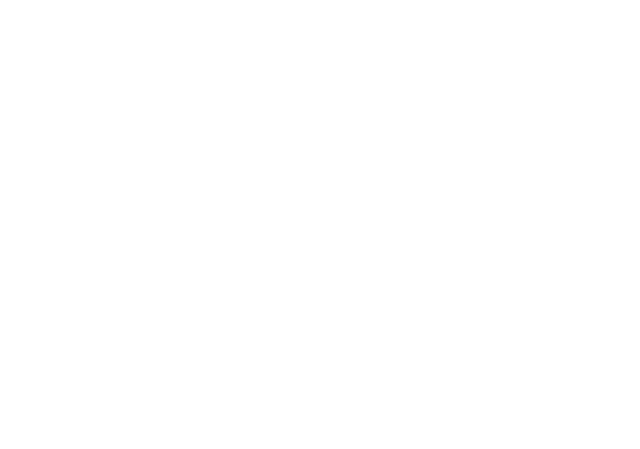
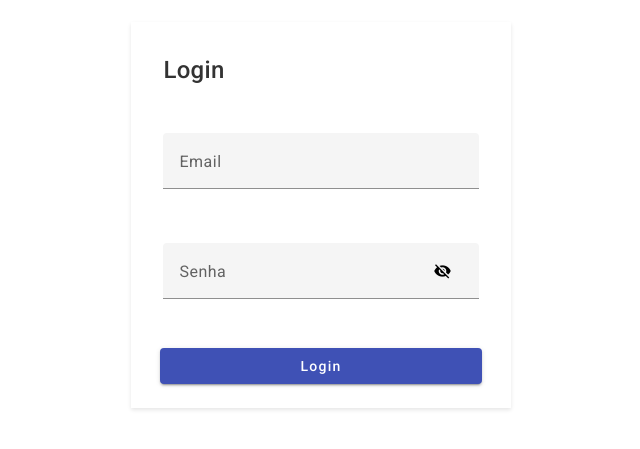
Before and after one commit to lucasclaudinoo/angular-nest-crud-app, an Angular app: page /login in a window 1280 px wide. Shown: the part 193-642 px from the top of the page, without its empty margins (319-959 px from the left). Built offline with nearby package versions, Linux system fonts and the light colour scheme.

Commit message:
Create login screen

```diff
--- a/angular.json
+++ b/angular.json
@@ -90,7 +90,8 @@
             ],
             "styles": [
               "@angular/material/prebuilt-themes/indigo-pink.css",
-              "src/styles.css"
+              "src/styles.css",
+              "node_modules/bootstrap/dist/css/bootstrap.min.css"
             ],
             "scripts": []
           }
--- a/package.json
+++ b/package.json
@@ -23,6 +23,7 @@
     "@angular/platform-server": "^17.3.0",
     "@angular/router": "^17.3.0",
     "@angular/ssr": "^17.3.8",
+    "bootstrap": "^5.3.3",
     "express": "^4.18.2",
     "rxjs": "~7.8.0",
     "tslib": "^2.3.0",
--- a/src/app/login/login.component.css
+++ b/src/app/login/login.component.css
@@ -0,0 +1,46 @@
+body, html {
+    height: 100%;
+    margin: 0;
+  }
+
+  .login-container {
+    display: flex;
+    justify-content: center;
+    align-items: center;
+    height: 100vh; /* Use 100vh para garantir que o contêiner ocupe toda a altura da viewport */
+  }
+
+  .login-card {
+    width: 100%;
+    max-width: 30%;
+    padding: 16px;
+  }
+
+  .login-form-field {
+    width: 100%;
+    margin-top: 10%;
+  }
+
+  .login-actions {
+    display: flex;
+    justify-content: center;
+    margin-top: 25%;
+  }
+
+  mat-card-title {
+    font-size: 24px;
+    text-align: left;
+    color: #333; /* Cor do texto do título */
+    margin-bottom: 16px;
+  }
+
+  mat-card {
+    border-radius: 0;
+    box-shadow: 0 2px 4px rgba(0, 0, 0, 0.1); /* Adicionado sombra ao card */
+    width: 80%; /* Ajuste este valor conforme necessário */
+    margin: auto; /* Centraliza o card se ele não ocupar toda a largura */
+  }
+
+  .full-width {
+    width: 97%;
+  }
--- a/src/app/login/login.component.html
+++ b/src/app/login/login.component.html
@@ -1,20 +1,23 @@
-<!-- <div style="display: flex; justify-content: center; align-items: center; height: 100vh; background-color: #f5f5f5;">
-  <mat-card>
-    <mat-card-header>
-      <mat-card-title style="text-align: right;">Login</mat-card-title>
-    </mat-card-header>
+<div class="login-container">
+  <mat-card class="login-card">
     <mat-card-content>
-      <form>
-        <mat-form-field appearance="fill">
+      <mat-grid-list cols="1" rowHeight="200px">
+        <mat-card-title>Login</mat-card-title>
+        <mat-form-field class="login-form-field">
           <mat-label>Email</mat-label>
-          <input matInput type="email">
+          <input matInput type="email" placeholder="Ex. pat@example.com">
         </mat-form-field>
-        <mat-form-field appearance="fill">
+        <mat-form-field class="login-form-field">
           <mat-label>Senha</mat-label>
-          <input matInput type="password">
+          <input matInput [type]="hide ? 'password' : 'text'">
+          <button mat-button matSuffix (click)="hide = !hide" [attr.aria-label]="'Hide password'" [attr.aria-pressed]="hide">
+            <mat-icon>{{hide ? 'visibility_off' : 'visibility'}}</mat-icon>
+          </button>
         </mat-form-field>
-        <button mat-raised-button color="primary" (click)="login()">Login</button>
-      </form>
+      </mat-grid-list>
     </mat-card-content>
+    <mat-card-actions class="login-actions">
+      <button mat-raised-button color="primary" class="full-width">Login</button>
+    </mat-card-actions>
   </mat-card>
-</div> -->
+</div>
--- a/src/app/login/login.component.ts
+++ b/src/app/login/login.component.ts
@@ -1,18 +1,38 @@
 import { Component } from '@angular/core';
 import { Router } from '@angular/router';
 import { AuthService } from '../shared/auth.service';
+import { FormsModule } from '@angular/forms';
+import { MatCardModule } from '@angular/material/card';
+import { MatInputModule } from '@angular/material/input';
+import { MatFormFieldModule } from '@angular/material/form-field';
+import { MatButtonModule } from '@angular/material/button';
+import { MatIconModule } from '@angular/material/icon';
+import { MatGridListModule } from '@angular/material/grid-list';
 
 
 
 @Component({
+  standalone: true,
+  imports: [
+    FormsModule,
+    MatCardModule,
+    MatInputModule,
+    MatFormFieldModule,
+    MatButtonModule,
+    MatIconModule,
+    MatGridListModule
+  ],
   selector: 'app-login',
-  templateUrl: './login.component.html'
+  templateUrl: './login.component.html',
+  styleUrl: './login.component.css'
 })
 export class LoginComponent {
   constructor(private authService: AuthService, private router: Router) {}
 
+  hide = true;
+
   login() {
     this.authService.login();
-    this.router.navigate(['/']); // Redirecionar para a rota protegida após login
-  }
+    this.router.navigate(['/']);
 }
+}
```
Also changed, not shown: 2 other files (tests, documents, lock files or other folders).
